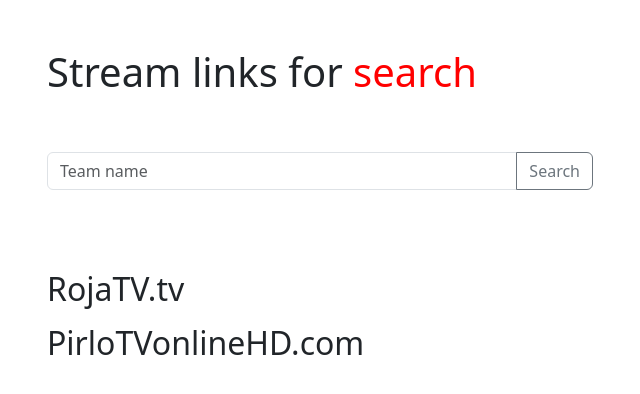
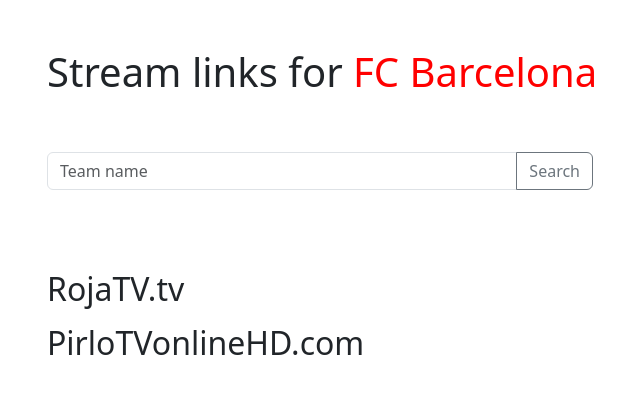
Before and after one commit to shnrz/FootballMatches, a Flask app: page /search in a window 1280 px wide. Shown: the top 394 px of the page, without its empty margins (35-675 px from the left). Run offline with Flask 2, Linux system fonts and the light colour scheme; data that the repository does not hold is empty.

Commit message:
Changed form to GET. Simplified root route.

```diff
--- a/app.py
+++ b/app.py
@@ -1,4 +1,4 @@
-from flask import Flask, render_template, request
+from flask import Flask, render_template, request, redirect
 import requests
 from requests.exceptions import RequestException
 from bs4 import BeautifulSoup
@@ -7,28 +7,18 @@
 
 @app.route("/")
 def get_barca_links():
-   rojatv_links = get_rojatv_links("Barcelona")
-   pirlotv_links = get_pirlotv_links("Barcelona")
-   return render_template('links_page.html', team="FC Barcelona", rojatv_links=rojatv_links, pirlotv_links=pirlotv_links)
+   return redirect('/search?team-name=Barcelona')
 
-@app.route("/<team>")
-def get_links_by_keyword(team):
-   rojatv_links = get_rojatv_links(team)
-   pirlotv_links = get_pirlotv_links(team)
-   return render_template('links_page.html', team=team, rojatv_links=rojatv_links, pirlotv_links=pirlotv_links)
-
-@app.route("/search", methods=['POST'])
+@app.route("/search", methods=['GET'])
 def search_team():
-   if request.method == 'POST':
-      if request.form['team-name'] != '':
-         team_name = request.form['team-name']
-         rojatv_links = get_rojatv_links(team_name)
-         pirlotv_links = get_pirlotv_links(team_name)
-         return render_template('links_page.html', team=team_name, rojatv_links=rojatv_links, pirlotv_links=pirlotv_links)
-      else:
-         rojatv_links = get_rojatv_links("Barcelona")
-         pirlotv_links = get_pirlotv_links("Barcelona")
-         return render_template('links_page.html', team="FC Barcelona", rojatv_links=rojatv_links, pirlotv_links=pirlotv_links)
+   if (request.args.get('team-name') != None):
+      team_name = request.args.get('team-name')
+   else:
+      team_name = 'Barcelona'
+   rojatv_links = get_rojatv_links(team_name)
+   pirlotv_links = get_pirlotv_links(team_name)
+   if (team_name == 'Barcelona') : team_name = 'FC Barcelona'
+   return render_template('links_page.html', team=team_name, rojatv_links=rojatv_links, pirlotv_links=pirlotv_links)
 
 def get_rojatv_links(keyword):
    rojatv_soup = get_soup("https://rojatv.tv/")
--- a/templates/links_page.html
+++ b/templates/links_page.html
@@ -13,7 +13,7 @@
       <h1>Stream links for <span style="color: red;">{{team}}</span></h1>
       <div class="row">
          <div class="col-sm-12 col-md-8 col-lg-6">
-            <form action="/search" method="post">
+            <form action="/search" method="get">
                <div class="input-group mb-3 py-5">
                   <input type="text" class="form-control" placeholder="Team name" aria-label="Team name" aria-describedby="button-addon2" name="team-name" id="team-name">
                   <button class="btn btn-outline-secondary" type="button" id="btn-search">Search</button>
```
